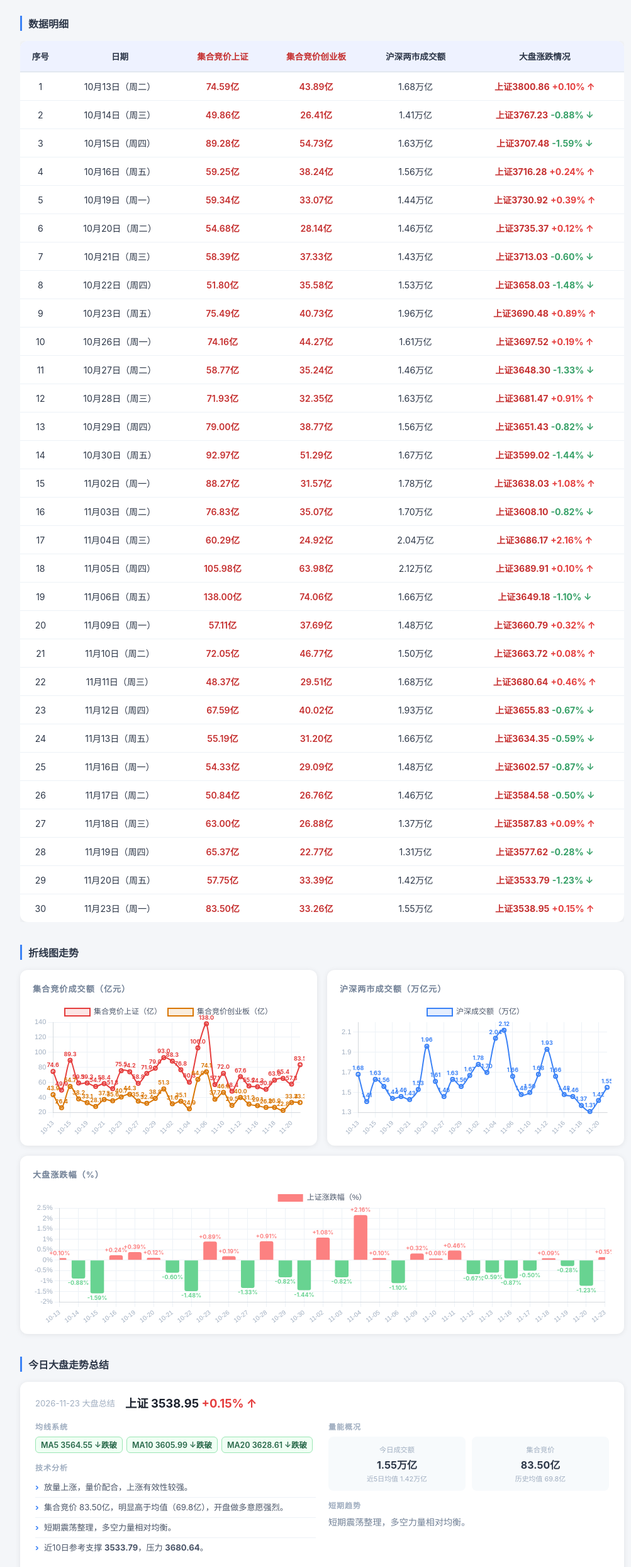
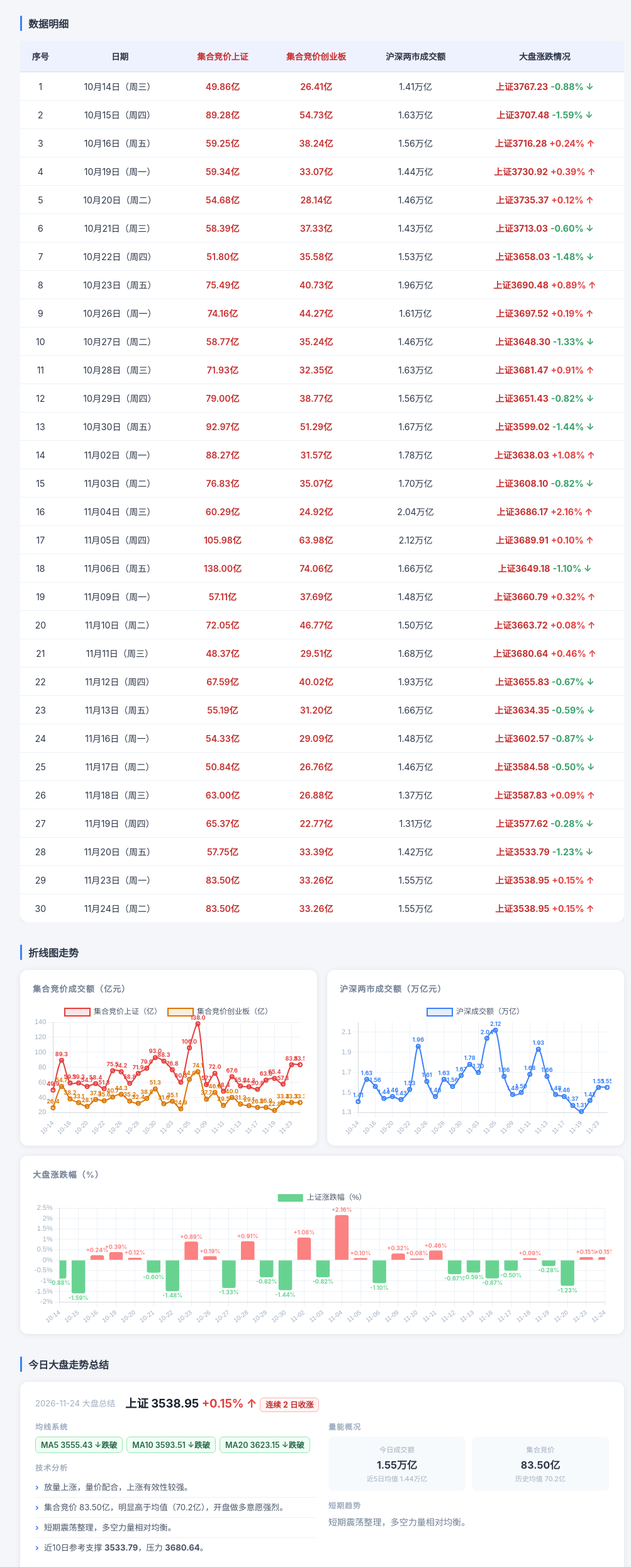
Before and after one commit to chenfei0710-source/astock-auction-tracker, a plain HTML site: page docs/index.html in a window 1280 px wide. Shown: the part 92-2580 px from the top of the page at 63% size, without its empty margins (128-1131 px from the left). Drawn offline with nearby package versions, Linux system fonts and the light colour scheme.

Commit message:
Auto-update: 2026-11-24 03:13 CST

```diff
--- a/docs/index.html
+++ b/docs/index.html
@@ -235,7 +235,7 @@
 <body>
   <div class="wrap">
     <h1>集合竞价 &amp; 大盘数据</h1>
-    <p class="meta">数据源: 腾讯行情 &nbsp;|&nbsp; 每交易日 09:26 &amp; 15:15 自动更新 &nbsp;|&nbsp; 最后更新: 2026-11-23 17:21</p>
+    <p class="meta">数据源: 腾讯行情 &nbsp;|&nbsp; 每交易日 09:26 &amp; 15:15 自动更新 &nbsp;|&nbsp; 最后更新: 2026-11-24 03:13</p>
 
     <!-- 数据明细表 -->
     <div class="section-title" style="margin-bottom:16px">数据明细</div>
@@ -254,14 +254,6 @@
         <tbody>
         <tr>
           <td>1</td>
-          <td>10月13日（周二）</td>
-          <td class="red">74.59亿</td>
-          <td class="red">43.89亿</td>
-          <td>1.68万亿</td>
-          <td><span style="color:#c53030;font-weight:700">上证3800.86</span>&nbsp;<span style="color:#e53e3e;font-weight:700">+0.10% ↑</span></td>
-        </tr>
-        <tr>
-          <td>2</td>
           <td>10月14日（周三）</td>
           <td class="red">49.86亿</td>
           <td class="red">26.41亿</td>
@@ -269,7 +261,7 @@
           <td><span style="color:#c53030;font-weight:700">上证3767.23</span>&nbsp;<span style="color:#38a169;font-weight:700">-0.88% ↓</span></td>
         </tr>
         <tr>
-          <td>3</td>
+          <td>2</td>
           <td>10月15日（周四）</td>
           <td class="red">89.28亿</td>
           <td class="red">54.73亿</td>
@@ -277,7 +269,7 @@
           <td><span style="color:#c53030;font-weight:700">上证3707.48</span>&nbsp;<span style="color:#38a169;font-weight:700">-1.59% ↓</span></td>
         </tr>
         <tr>
-          <td>4</td>
+          <td>3</td>
           <td>10月16日（周五）</td>
           <td class="red">59.25亿</td>
           <td class="red">38.24亿</td>
@@ -285,7 +277,7 @@
           <td><span style="color:#c53030;font-weight:700">上证3716.28</span>&nbsp;<span style="color:#e53e3e;font-weight:700">+0.24% ↑</span></td>
         </tr>
         <tr>
-          <td>5</td>
+          <td>4</td>
           <td>10月19日（周一）</td>
           <td class="red">59.34亿</td>
           <td class="red">33.07亿</td>
@@ -293,7 +285,7 @@
           <td><span style="color:#c53030;font-weight:700">上证3730.92</span>&nbsp;<span style="color:#e53e3e;font-weight:700">+0.39% ↑</span></td>
         </tr>
         <tr>
-          <td>6</td>
+          <td>5</td>
           <td>10月20日（周二）</td>
           <td class="red">54.68亿</td>
           <td class="red">28.14亿</td>
@@ -301,7 +293,7 @@
           <td><span style="color:#c53030;font-weight:700">上证3735.37</span>&nbsp;<span style="color:#e53e3e;font-weight:700">+0.12% ↑</span></td>
         </tr>
         <tr>
-          <td>7</td>
+          <td>6</td>
           <td>10月21日（周三）</td>
           <td class="red">58.39亿</td>
           <td class="red">37.33亿</td>
@@ -309,7 +301,7 @@
           <td><span style="color:#c53030;font-weight:700">上证3713.03</span>&nbsp;<span style="color:#38a169;font-weight:700">-0.60% ↓</span></td>
         </tr>
         <tr>
-          <td>8</td>
+          <td>7</td>
           <td>10月22日（周四）</td>
           <td class="red">51.80亿</td>
           <td class="red">35.58亿</td>
@@ -317,7 +309,7 @@
           <td><span style="color:#c53030;font-weight:700">上证3658.03</span>&nbsp;<span style="color:#38a169;font-weight:700">-1.48% ↓</span></td>
         </tr>
         <tr>
-          <td>9</td>
+          <td>8</td>
           <td>10月23日（周五）</td>
           <td class="red">75.49亿</td>
           <td class="red">40.73亿</td>
@@ -325,7 +317,7 @@
           <td><span style="color:#c53030;font-weight:700">上证3690.48</span>&nbsp;<span style="color:#e53e3e;font-weight:700">+0.89% ↑</span></td>
         </tr>
         <tr>
-          <td>10</td>
+          <td>9</td>
           <td>10月26日（周一）</td>
           <td class="red">74.16亿</td>
           <td class="red">44.27亿</td>
@@ -333,7 +325,7 @@
           <td><span style="color:#c53030;font-weight:700">上证3697.52</span>&nbsp;<span style="color:#e53e3e;font-weight:700">+0.19% ↑</span></td>
         </tr>
         <tr>
-          <td>11</td>
+          <td>10</td>
           <td>10月27日（周二）</td>
           <td class="red">58.77亿</td>
           <td class="red">35.24亿</td>
@@ -341,7 +333,7 @@
           <td><span style="color:#c53030;font-weight:700">上证3648.30</span>&nbsp;<span style="color:#38a169;font-weight:700">-1.33% ↓</span></td>
         </tr>
         <tr>
-          <td>12</td>
+          <td>11</td>
           <td>10月28日（周三）</td>
           <td class="red">71.93亿</td>
           <td class="red">32.35亿</td>
@@ -349,7 +341,7 @@
           <td><span style="color:#c53030;font-weight:700">上证3681.47</span>&nbsp;<span style="color:#e53e3e;font-weight:700">+0.91% ↑</span></td>
         </tr>
         <tr>
-          <td>13</td>
+          <td>12</td>
           <td>10月29日（周四）</td>
           <td class="red">79.00亿</td>
           <td class="red">38.77亿</td>
@@ -357,7 +349,7 @@
           <td><span style="color:#c53030;font-weight:700">上证3651.43</span>&nbsp;<span style="color:#38a169;font-weight:700">-0.82% ↓</span></td>
         </tr>
         <tr>
-          <td>14</td>
+          <td>13</td>
           <td>10月30日（周五）</td>
           <td class="red">92.97亿</td>
           <td class="red">51.29亿</td>
@@ -365,7 +357,7 @@
           <td><span style="color:#c53030;font-weight:700">上证3599.02</span>&nbsp;<span style="color:#38a169;font-weight:700">-1.44% ↓</span></td>
         </tr>
         <tr>
-          <td>15</td>
+          <td>14</td>
           <td>11月02日（周一）</td>
           <td class="red">88.27亿</td>
           <td class="red">31.57亿</td>
@@ -373,7 +365,7 @@
           <td><span style="color:#c53030;font-weight:700">上证3638.03</span>&nbsp;<span style="color:#e53e3e;font-weight:700">+1.08% ↑</span></td>
         </tr>
         <tr>
-          <td>16</td>
+          <td>15</td>
           <td>11月03日（周二）</td>
           <td class="red">76.83亿</td>
           <td class="red">35.07亿</td>
@@ -381,7 +373,7 @@
           <td><span style="color:#c53030;font-weight:700">上证3608.10</span>&nbsp;<span style="color:#38a169;font-weight:700">-0.82% ↓</span></td>
         </tr>
         <tr>
-          <td>17</td>
+          <td>16</td>
           <td>11月04日（周三）</td>
           <td class="red">60.29亿</td>
           <td class="red">24.92亿</td>
@@ -389,7 +381,7 @@
           <td><span style="color:#c53030;font-weight:700">上证3686.17</span>&nbsp;<span style="color:#e53e3e;font-weight:700">+2.16% ↑</span></td>
         </tr>
         <tr>
-          <td>18</td>
+          <td>17</td>
           <td>11月05日（周四）</td>
           <td class="red">105.98亿</td>
           <td class="red">63.98亿</td>
@@ -397,7 +389,7 @@
           <td><span style="color:#c53030;font-weight:700">上证3689.91</span>&nbsp;<span style="color:#e53e3e;font-weight:700">+0.10% ↑</span></td>
         </tr>
         <tr>
-          <td>19</td>
+          <td>18</td>
           <td>11月06日（周五）</td>
           <td class="red">138.00亿</td>
           <td class="red">74.06亿</td>
@@ -405,7 +397,7 @@
           <td><span style="color:#c53030;font-weight:700">上证3649.18</span>&nbsp;<span style="color:#38a169;font-weight:700">-1.10% ↓</span></td>
         </tr>
         <tr>
-          <td>20</td>
+          <td>19</td>
           <td>11月09日（周一）</td>
           <td class="red">57.11亿</td>
           <td class="red">37.69亿</td>
@@ -413,7 +405,7 @@
           <td><span style="color:#c53030;font-weight:700">上证3660.79</span>&nbsp;<span style="color:#e53e3e;font-weight:700">+0.32% ↑</span></td>
         </tr>
         <tr>
-          <td>21</td>
+          <td>20</td>
           <td>11月10日（周二）</td>
           <td class="red">72.05亿</td>
           <td class="red">46.77亿</td>
@@ -421,7 +413,7 @@
           <td><span style="color:#c53030;font-weight:700">上证3663.72</span>&nbsp;<span style="color:#e53e3e;font-weight:700">+0.08% ↑</span></td>
         </tr>
         <tr>
-          <td>22</td>
+          <td>21</td>
           <td>11月11日（周三）</td>
           <td class="red">48.37亿</td>
           <td class="red">29.51亿</td>
@@ -429,7 +421,7 @@
           <td><span style="color:#c53030;font-weight:700">上证3680.64</span>&nbsp;<span style="color:#e53e3e;font-weight:700">+0.46% ↑</span></td>
         </tr>
         <tr>
-          <td>23</td>
+          <td>22</td>
           <td>11月12日（周四）</td>
           <td class="red">67.59亿</td>
           <td class="red">40.02亿</td>
@@ -437,7 +429,7 @@
           <td><span style="color:#c53030;font-weight:700">上证3655.83</span>&nbsp;<span style="color:#38a169;font-weight:700">-0.67% ↓</span></td>
         </tr>
         <tr>
-          <td>24</td>
+          <td>23</td>
           <td>11月13日（周五）</td>
           <td class="red">55.19亿</td>
           <td class="red">31.20亿</td>
@@ -445,7 +437,7 @@
           <td><span style="color:#c53030;font-weight:700">上证3634.35</span>&nbsp;<span style="color:#38a169;font-weight:700">-0.59% ↓</span></td>
         </tr>
         <tr>
-          <td>25</td>
+          <td>24</td>
           <td>11月16日（周一）</td>
           <td class="red">54.33亿</td>
           <td class="red">29.09亿</td>
@@ -453,7 +445,7 @@
           <td><span style="color:#c53030;font-weight:700">上证3602.57</span>&nbsp;<span style="color:#38a169;font-weight:700">-0.87% ↓</span></td>
         </tr>
         <tr>
-          <td>26</td>
+          <td>25</td>
           <td>11月17日（周二）</td>
           <td class="red">50.84亿</td>
           <td class="red">26.76亿</td>
@@ -461,7 +453,7 @@
           <td><span style="color:#c53030;font-weight:700">上证3584.58</span>&nbsp;<span style="color:#38a169;font-weight:700">-0.50% ↓</span></td>
         </tr>
         <tr>
-          <td>27</td>
+          <td>26</td>
           <td>11月18日（周三）</td>
           <td class="red">63.00亿</td>
           <td class="red">26.88亿</td>
@@ -469,7 +461,7 @@
           <td><span style="color:#c53030;font-weight:700">上证3587.83</span>&nbsp;<span style="color:#e53e3e;font-weight:700">+0.09% ↑</span></td>
         </tr>
         <tr>
-          <td>28</td>
+          <td>27</td>
           <td>11月19日（周四）</td>
           <td class="red">65.37亿</td>
           <td class="red">22.77亿</td>
@@ -477,7 +469,7 @@
           <td><span style="color:#c53030;font-weight:700">上证3577.62</span>&nbsp;<span style="color:#38a169;font-weight:700">-0.28% ↓</span></td>
         </tr>
         <tr>
-          <td>29</td>
+          <td>28</td>
           <td>11月20日（周五）</td>
           <td class="red">57.75亿</td>
           <td class="red">33.39亿</td>
@@ -485,8 +477,16 @@
           <td><span style="color:#c53030;font-weight:700">上证3533.79</span>&nbsp;<span style="color:#38a169;font-weight:700">-1.23% ↓</span></td>
         </tr>
         <tr>
+          <td>29</td>
+          <td>11月23日（周一）</td>
+          <td class="red">83.50亿</td>
+          <td class="red">33.26亿</td>
+          <td>1.55万亿</td>
+          <td><span style="color:#c53030;font-weight:700">上证3538.95</span>&nbsp;<span style="color:#e53e3e;font-weight:700">+0.15% ↑</span></td>
+        </tr>
+        <tr>
           <td>30</td>
-          <td>11月23日（周一）</td>
+          <td>11月24日（周二）</td>
           <td class="red">83.50亿</td>
           <td class="red">33.26亿</td>
           <td>1.55万亿</td>
@@ -522,19 +522,19 @@
 
 <div class="summary-section">
   <div class="sum-header">
-    <div class="sum-date">2026-11-23 大盘总结</div>
+    <div class="sum-date">2026-11-24 大盘总结</div>
     <div class="sum-close">
       上证 <strong>3538.95</strong>
       <span class="pos"> +0.15% ↑</span>
-
+      <span class="tag-up">连续 <strong>2</strong> 日收涨</span>
     </div>
   </div>
   <div class="sum-body">
     <div class="sum-col">
       <div class="sum-block-title">均线系统</div>
-      <div class="ma-tags"><span class="tag-down">MA5 3564.55 ↓跌破</span> <span class="tag-down">MA10 3605.99 ↓跌破</span> <span class="tag-down">MA20 3628.61 ↓跌破</span></div>
+      <div class="ma-tags"><span class="tag-down">MA5 3555.43 ↓跌破</span> <span class="tag-down">MA10 3593.51 ↓跌破</span> <span class="tag-down">MA20 3623.15 ↓跌破</span></div>
       <div class="sum-block-title" style="margin-top:14px">技术分析</div>
-      <ul class="sum-list"><li>放量上涨，量价配合，上涨有效性较强。</li><li>集合竞价 83.50亿，明显高于均值（69.8亿），开盘做多意愿强烈。</li><li>短期震荡整理，多空力量相对均衡。</li><li>近10日参考支撑 <strong>3533.79</strong>，压力 <strong>3680.64</strong>。</li></ul>
+      <ul class="sum-list"><li>放量上涨，量价配合，上涨有效性较强。</li><li>集合竞价 83.50亿，明显高于均值（70.2亿），开盘做多意愿强烈。</li><li>短期震荡整理，多空力量相对均衡。</li><li>近10日参考支撑 <strong>3533.79</strong>，压力 <strong>3680.64</strong>。</li></ul>
     </div>
     <div class="sum-col">
       <div class="sum-block-title">量能概况</div>
@@ -542,12 +542,12 @@
         <div class="vol-card">
           <div class="vol-label">今日成交额</div>
           <div class="vol-val">1.55万亿</div>
-          <div class="vol-sub">近5日均值 1.42万亿</div>
+          <div class="vol-sub">近5日均值 1.44万亿</div>
         </div>
         <div class="vol-card">
           <div class="vol-label">集合竞价</div>
           <div class="vol-val">83.50亿</div>
-          <div class="vol-sub">历史均值 69.8亿</div>
+          <div class="vol-sub">历史均值 70.2亿</div>
         </div>
       </div>
       <div class="sum-block-title" style="margin-top:14px">短期趋势</div>
@@ -570,37 +570,37 @@
     <div class="an-grid">
       <div class="an-card">
         <div class="an-label">集合竞价上证</div>
-        <div class="an-val">震荡横盘 ↔</div>
-        <div class="an-sub">近5日均值 64.1亿 vs 历史 69.8亿</div>
+        <div class="an-val">持续放量 📈</div>
+        <div class="an-sub">近5日均值 70.6亿 vs 历史 70.2亿</div>
       </div>
       <div class="an-card">
         <div class="an-label">集合竞价创业板</div>
-        <div class="an-val">震荡横盘 ↔</div>
-        <div class="an-sub">近5日均值 28.6亿 vs 历史 37.6亿</div>
+        <div class="an-val">持续缩量 📉</div>
+        <div class="an-sub">近5日均值 29.9亿 vs 历史 37.4亿</div>
       </div>
       <div class="an-card">
         <div class="an-label">沪深两市成交额</div>
         <div class="an-val">持续放量 📈</div>
-        <div class="an-sub">近5日均值 1.42万亿 vs 历史 1.61万亿</div>
+        <div class="an-sub">近5日均值 1.44万亿 vs 历史 1.60万亿</div>
       </div>
     </div>
   </div>
   <div class="analysis-block">
     <div class="an-title">🧭 策略参考</div>
     <p class="heat-label">⚖️ 近期集合竞价处于历史均值附近，市场情绪平稳。</p>
-    <p class='summary-p'>最新（2026-11-23）：上证集合竞价 <strong class='pos'>83.50亿</strong>（+19.6% vs 历史均值）、创业板集合竞价 <strong class='neg'>33.26亿</strong>（-11.5% vs 历史均值）</p>
-    <ul class="strategy-list"><li>集合竞价量能平稳，以跟随大盘趋势操作为主，无明显异动时避免追高。</li><li>全市场成交额萎缩，流动性不足，趋势性行情难以持续，以高抛低吸为主。</li><li>创业板/上证比值低于均值，资金偏向防御，成长股热情不足。</li><li>集合竞价成交额与当日涨跌相关性尚不显著，需持续观察。</li></ul>
+    <p class='summary-p'>最新（2026-11-24）：上证集合竞价 <strong class='pos'>83.50亿</strong>（+18.9% vs 历史均值）、创业板集合竞价 <strong class='neg'>33.26亿</strong>（-11.1% vs 历史均值）</p>
+    <ul class="strategy-list"><li>集合竞价量能平稳，以跟随大盘趋势操作为主，无明显异动时避免追高。</li><li>全市场成交额萎缩，流动性不足，趋势性行情难以持续，以高抛低吸为主。</li><li>创业板/上证比值低于均值，资金偏向防御，成长股热情不足。</li><li>历史数据显示：集合竞价成交额偏高的交易日，当日大盘平均涨幅<span class='pos'>+-0.15%</span>，偏低时平均涨幅 <span class='neg'>-0.27%</span>，集合竞价放量对当日行情有一定正向预示。</li></ul>
     <p class="disclaimer">⚠️ 以上分析仅供参考，不构成投资建议。</p>
   </div>
 </div>
   </div>
 
   <script>
-  const LABELS   = ["10-13", "10-14", "10-15", "10-16", "10-19", "10-20", "10-21", "10-22", "10-23", "10-26", "10-27", "10-28", "10-29", "10-30", "11-02", "11-03", "11-04", "11-05", "11-06", "11-09", "11-10", "11-11", "11-12", "11-13", "11-16", "11-17", "11-18", "11-19", "11-20", "11-23"];
-  const SH_AUC   = [74.59, 49.86, 89.28, 59.25, 59.34, 54.68, 58.39, 51.8, 75.49, 74.16, 58.77, 71.93, 79.0, 92.97, 88.27, 76.83, 60.29, 105.98, 138.0, 57.11, 72.05, 48.37, 67.59, 55.19, 54.33, 50.84, 63.0, 65.37, 57.75, 83.5];
-  const CYB_AUC  = [43.89, 26.41, 54.73, 38.24, 33.07, 28.14, 37.33, 35.58, 40.73, 44.27, 35.24, 32.35, 38.77, 51.29, 31.57, 35.07, 24.92, 63.98, 74.06, 37.69, 46.77, 29.51, 40.02, 31.2, 29.09, 26.76, 26.88, 22.77, 33.39, 33.26];
-  const MKT_AMT  = [1.68, 1.41, 1.63, 1.56, 1.44, 1.46, 1.43, 1.53, 1.96, 1.61, 1.46, 1.63, 1.56, 1.67, 1.78, 1.7, 2.04, 2.12, 1.66, 1.48, 1.5, 1.68, 1.93, 1.66, 1.48, 1.46, 1.37, 1.31, 1.42, 1.55];
-  const PCT_VALS = [0.1, -0.88, -1.59, 0.24, 0.39, 0.12, -0.6, -1.48, 0.89, 0.19, -1.33, 0.91, -0.82, -1.44, 1.08, -0.82, 2.16, 0.1, -1.1, 0.32, 0.08, 0.46, -0.67, -0.59, -0.87, -0.5, 0.09, -0.28, -1.23, 0.15];
+  const LABELS   = ["10-14", "10-15", "10-16", "10-19", "10-20", "10-21", "10-22", "10-23", "10-26", "10-27", "10-28", "10-29", "10-30", "11-02", "11-03", "11-04", "11-05", "11-06", "11-09", "11-10", "11-11", "11-12", "11-13", "11-16", "11-17", "11-18", "11-19", "11-20", "11-23", "11-24"];
+  const SH_AUC   = [49.86, 89.28, 59.25, 59.34, 54.68, 58.39, 51.8, 75.49, 74.16, 58.77, 71.93, 79.0, 92.97, 88.27, 76.83, 60.29, 105.98, 138.0, 57.11, 72.05, 48.37, 67.59, 55.19, 54.33, 50.84, 63.0, 65.37, 57.75, 83.5, 83.5];
+  const CYB_AUC  = [26.41, 54.73, 38.24, 33.07, 28.14, 37.33, 35.58, 40.73, 44.27, 35.24, 32.35, 38.77, 51.29, 31.57, 35.07, 24.92, 63.98, 74.06, 37.69, 46.77, 29.51, 40.02, 31.2, 29.09, 26.76, 26.88, 22.77, 33.39, 33.26, 33.26];
+  const MKT_AMT  = [1.41, 1.63, 1.56, 1.44, 1.46, 1.43, 1.53, 1.96, 1.61, 1.46, 1.63, 1.56, 1.67, 1.78, 1.7, 2.04, 2.12, 1.66, 1.48, 1.5, 1.68, 1.93, 1.66, 1.48, 1.46, 1.37, 1.31, 1.42, 1.55, 1.55];
+  const PCT_VALS = [-0.88, -1.59, 0.24, 0.39, 0.12, -0.6, -1.48, 0.89, 0.19, -1.33, 0.91, -0.82, -1.44, 1.08, -0.82, 2.16, 0.1, -1.1, 0.32, 0.08, 0.46, -0.67, -0.59, -0.87, -0.5, 0.09, -0.28, -1.23, 0.15, 0.15];
 
   // 自定义数据标注插件（原生 Canvas 绘制，无需外部依赖）
   const inlineLabels = {
```
Also changed, not shown: auction_history.json (+8 -8 lines).
